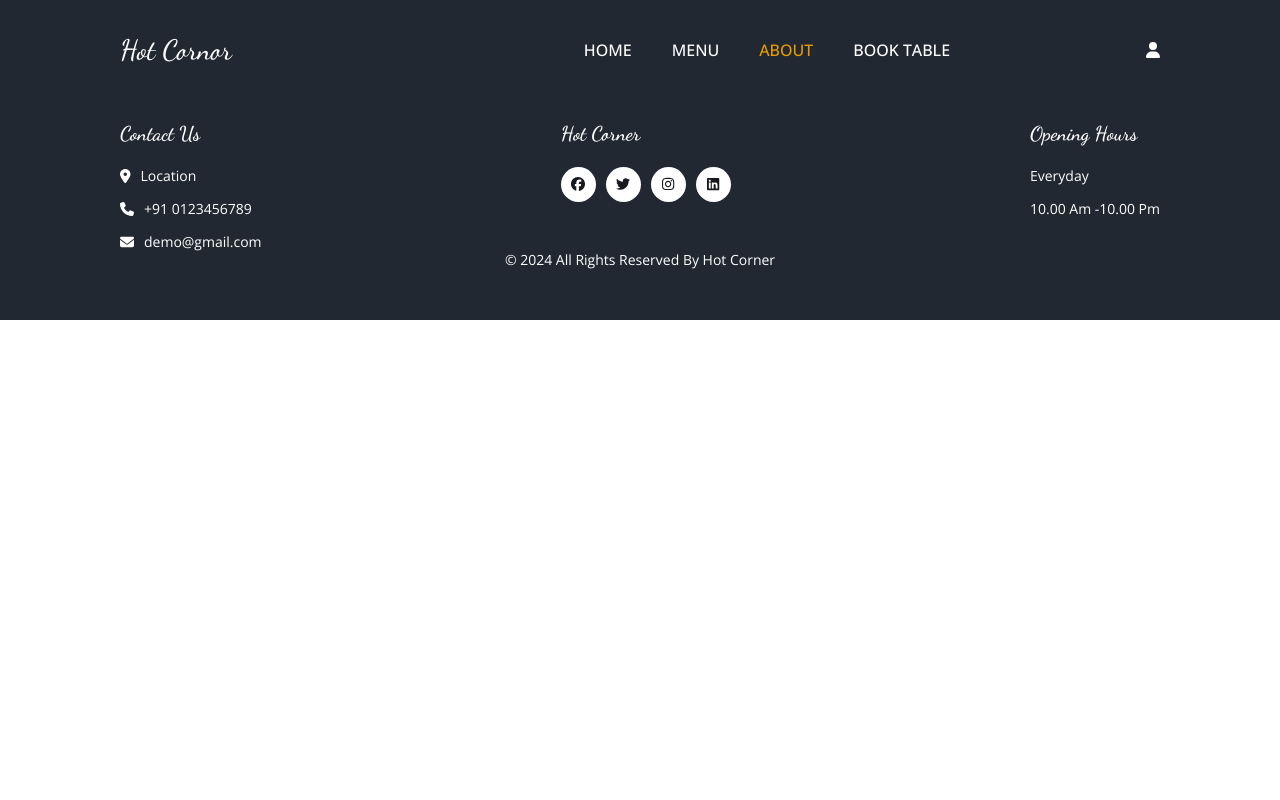
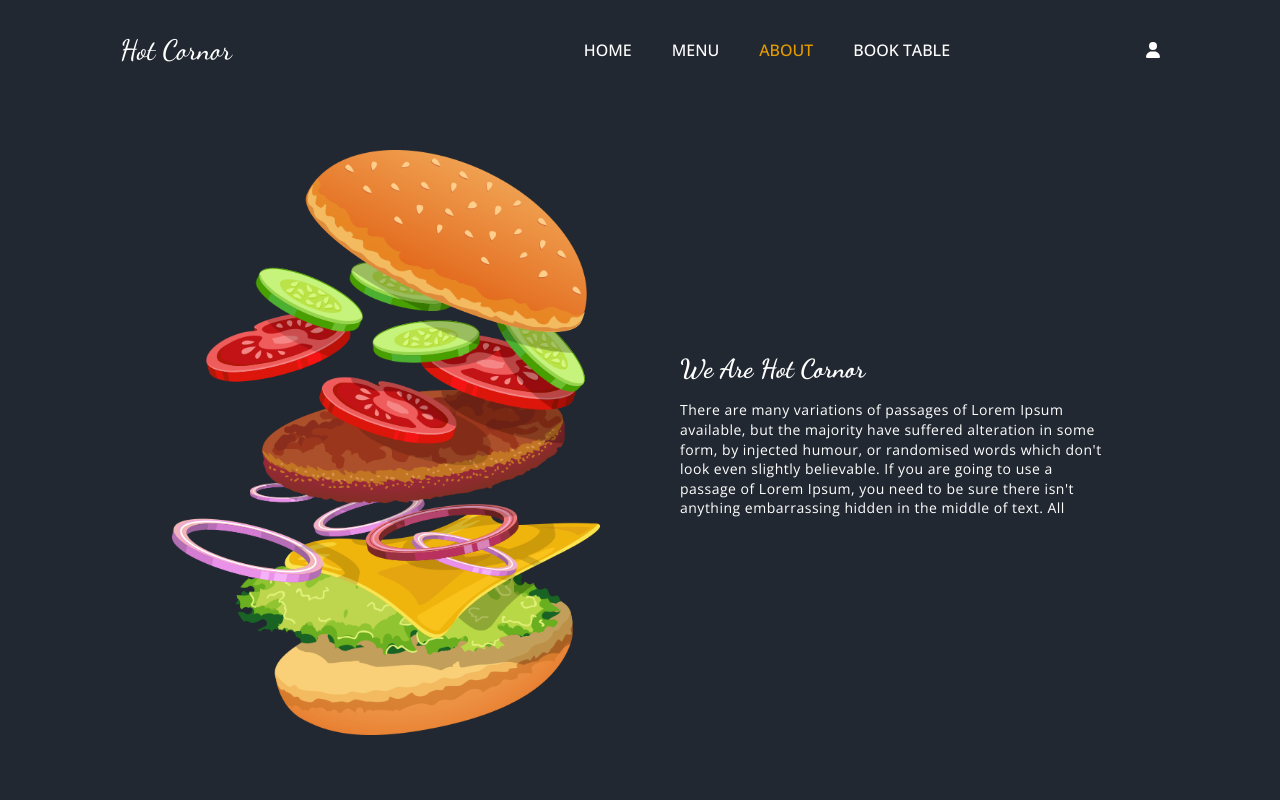
Before and after one commit to sachingour007/restaurantApp, a React (Vite) app in the folder client/: page /about in a window 1280 px wide. Shown: the top 800 px of the page. Built offline with nearby package versions, Linux system fonts and the light colour scheme; no server answers.

Commit message:
about page and menu added in Homepage

```diff
--- a/client/src/assets/index.js
+++ b/client/src/assets/index.js
@@ -7,3 +7,4 @@ export { default as f6 } from "./images/f6.png";
 export { default as f7 } from "./images/f7.png";
 export { default as f8 } from "./images/f8.png";
 export { default as f9 } from "./images/f9.png";
+export {default as aboutImg} from "./images/about-img.png"
--- a/client/src/components/UserComponents/About.jsx
+++ b/client/src/components/UserComponents/About.jsx
@@ -1,9 +1,29 @@
-import React from 'react'
+import React from "react";
+import { aboutImg } from "../../assets/index";
 
 const About = () => {
   return (
-    <div>About</div>
-  )
-}
+    <section className="aboutSection">
+      <div className="aboutWrapper">
+        <div className="container">
+          <div className="imgBox">
+            <img src={aboutImg} alt="" />
+          </div>
+          <div className="contentBox">
+            <h2>We Are Hot Cornor</h2>
+            <p>
+              There are many variations of passages of Lorem Ipsum available,
+              but the majority have suffered alteration in some form, by
+              injected humour, or randomised words which don't look even
+              slightly believable. If you are going to use a passage of Lorem
+              Ipsum, you need to be sure there isn't anything embarrassing
+              hidden in the middle of text. All
+            </p>
+          </div>
+        </div>
+      </div>
+    </section>
+  );
+};
 
-export default About
+export default About;
--- a/client/src/components/UserComponents/Homepage.jsx
+++ b/client/src/components/UserComponents/Homepage.jsx
@@ -1,11 +1,13 @@
 import React, { useEffect } from "react";
 import heroBg from "../../assets/images/hero-bg.jpg";
 import Navbar from "./Header";
-import { useNavigate } from "react-router-dom";
+import { Link, useNavigate } from "react-router-dom";
 import BannerSlider from "../SliderComponant/BannerSlider";
 import OfferCard from "./OfferCard";
 import useMenuData from "../../hooks/useMenuData";
 import { useSelector } from "react-redux";
+import Menu from "./Menu";
+import MenuCards from "./MenuCards";
 
 const Homepage = () => {
   const getMenu = useMenuData();
@@ -99,18 +101,30 @@ const Homepage = () => {
         </div>
       </section>
       <OfferCard />
-      <section className="featureCardSec">
-        <div>
-           <div className="secHeading">
-            <h2>Our Menu</h2>
+
+      {featureCard && (
+        <section className="menuSection homepageMenuSec">
+          <div className="menuWrapper">
+            <div className="secHeading">
+              <h2>Our Menu</h2>
+            </div>
+            <div className="contentContainer">
+              <div className="menuCardContainer">
+                <div className="tabContent">
+                  <div className="allCards">
+                    {featureCard.map((items) => {
+                      return <MenuCards key={items._id} {...items} />;
+                    })}
+                  </div>
+                </div>
+              </div>
+              <div className="viewMore">
+                <Link to={"/menu"}>View More</Link>
+              </div>
+            </div>
           </div>
-          <div>
-
-          </div>
-        </div>
-
-      </section>
-      {/* <Menu cards={limitedCards} showTab={false} /> */}
+        </section>
+      )}
     </>
   );
 };
--- a/client/src/scss/main.scss
+++ b/client/src/scss/main.scss
@@ -14,3 +14,4 @@
 @import 'pages/_adminlayout.scss';
 @import 'pages/_adminNav.scss';
 @import 'pages/_adminUser.scss';
+@import 'pages/_about.scss';
--- a/client/src/scss/module/_footer.scss
+++ b/client/src/scss/module/_footer.scss
@@ -1,4 +1,4 @@
-footer{@include wrapper;margin-top: 100px; padding-top: 50px; padding-bottom: 50px; background: #222831;
+footer{@include wrapper; padding-top: 50px; padding-bottom: 50px; background: #222831;
     .flexSec{ display: flex; justify-content: space-between; flex-flow: wrap;
         .contactUs{
             h2{@include font30; color: #fff; font-family: $dancingFont; font-weight: $fontW600; margin-bottom: 20px;}
@@ -38,9 +38,9 @@ footer{@include wrapper;margin-top: 100px; padding-top: 50px; padding-bottom: 50
         p{color: #fff; @include font16; font-weight: $fontW400; font-family: $openSans;}
     }
 
-    @media all and (max-width: 1800px){margin-top: 80px;}
-    @media all and (max-width: 1600px){margin-top: 60px;}
-    @media all and (max-width: 1440px){margin-top: 50px;}
+    @media all and (max-width: 1800px){padding-top: 80px;}
+    @media all and (max-width: 1600px){padding-top: 60px;}
+    @media all and (max-width: 1440px){padding-top: 50px;}
     @media all and (max-width: 1280px){}
     @media all and (max-width: 720px){
         .flexSec{flex-flow: column; gap: 20px; align-items: center;margin-bottom: 20px;
--- /dev/null
+++ b/client/src/scss/pages/_about.scss
@@ -0,0 +1,14 @@
+.aboutSection{background-color: #222831;
+  .aboutWrapper{@include wrapperMargin; padding: 150px 0 ;
+    .container{display: flex; align-items: center; justify-content: space-between; gap: 80px; max-width: 90%; margin: 0 auto;
+      .imgBox{width: 50%; display: flex; align-items: center; justify-content: center;
+        img{width: 500px;}
+      }
+      .contentBox{width: 50%;
+        h2{color: #fff; font-family: $dancingFont; @include font40; font-weight: bold;}
+
+        p{margin: 15px 0; color: #fff; font-family: $openSans; @include font18; line-height: 140%; letter-spacing: 0.5px;}
+      }
+    }
+  }
+}
--- a/client/src/scss/pages/_login.scss
+++ b/client/src/scss/pages/_login.scss
@@ -1,4 +1,4 @@
-.loginSection{padding-top: 120px;
+.loginSection{padding-top: 150px; margin-bottom: 100px;
     .wrapper{@include wrapperMargin; display: flex; gap: 20px; margin-top: 80px; background: #ECEAE8;
         .imgContainer{width: 50%;
             img{width: 100%; height: 100%; object-fit: cover;}
--- a/client/src/scss/pages/_menu.scss
+++ b/client/src/scss/pages/_menu.scss
@@ -1,4 +1,4 @@
-.menuSection{padding-top: 120px;
+.menuSection{padding-top: 150px; margin-bottom: 100px;
     .menuWrapper{@include wrapper;
         .secHeading{display: flex; justify-content: center; align-items: center; margin-bottom: 45px;
             h2{@include font40; font-family: $dancingFont; font-weight: $fontW700; color: #000;}
```
